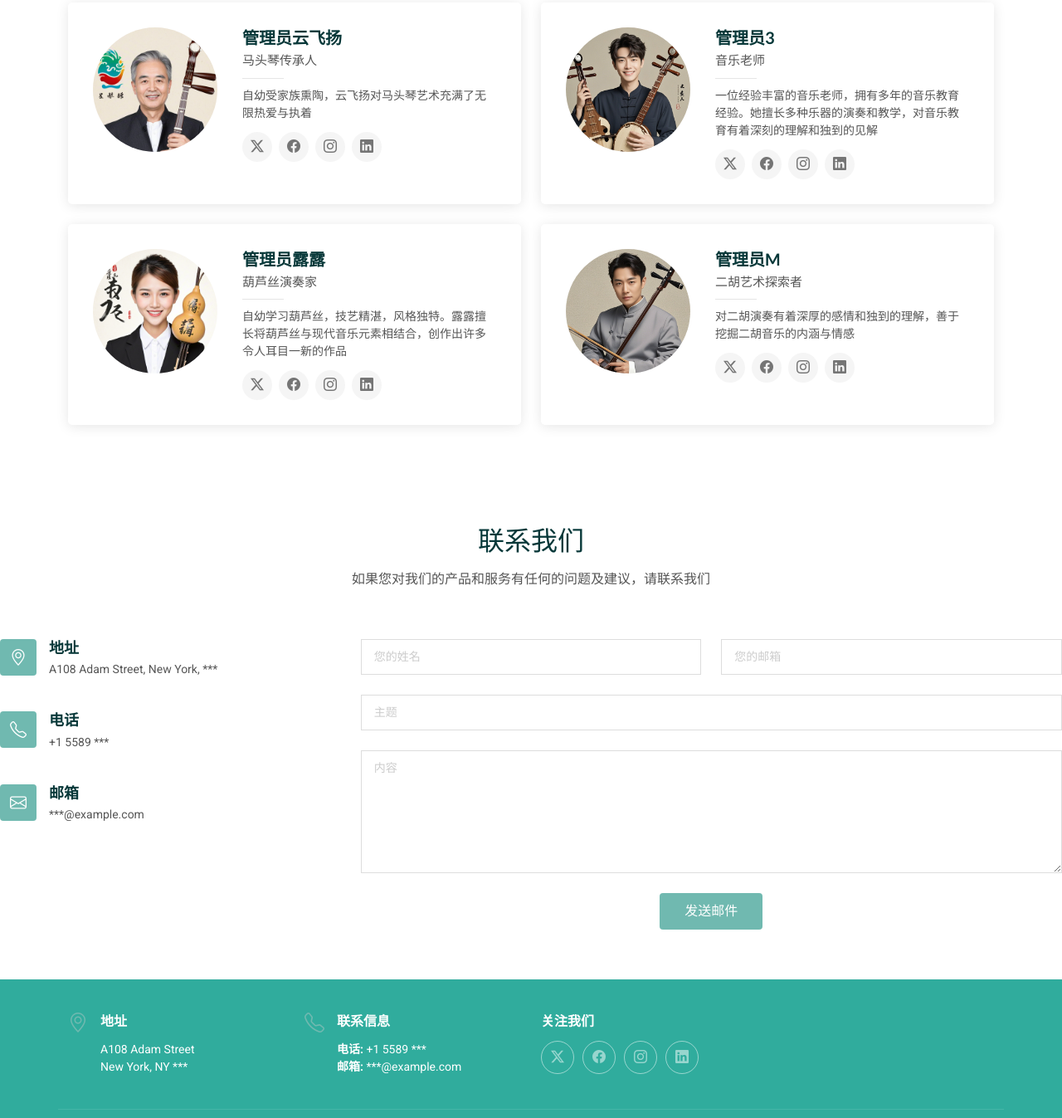
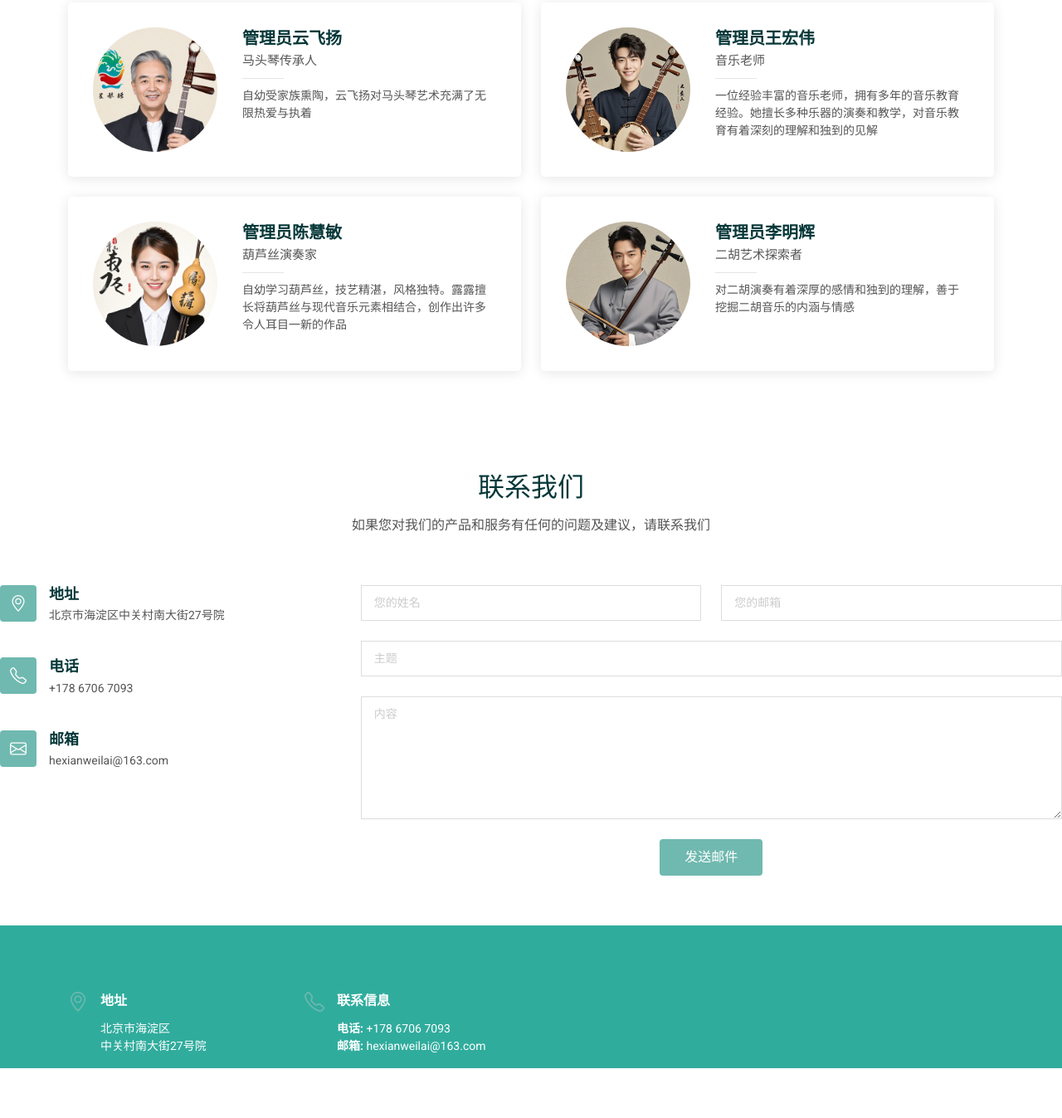
Before and after one commit to Yayaya-yxy/hxwl, a plain HTML site: page index.html in a window 1280 px wide. Shown: the part 4127-5474 px from the top of the page at 83% size. After the commit the page ends 5414 px from the top, so only its background shows below. Drawn offline with Linux system fonts and the light colour scheme.

Commit message:
Update index.html

```diff
--- a/index.html
+++ b/index.html
@@ -271,9 +271,9 @@
               <h3>初级会员</h3>
               <h4><sup>￥</sup>29<span> / 月</span></h4>
               <ul>
-                <li>*首民歌曲库</li>
-                <li>*首乐器音色库</li>
-                <li>*条音轨</li>
+                <li>219首民歌曲库</li>
+                <li>119首乐器音色库</li>
+                <li>69条音轨</li>
                 <li class="na">高级功能使用权</li>
               </ul>
               <div class="btn-wrap">
@@ -288,9 +288,9 @@
               <h3>中级会员</h3>
               <h4><sup>￥</sup>59<span> / 月</span></h4>
               <ul>
-                <li>*首民歌曲库</li>
-                <li>*首乐器音色库</li>
-                <li>*条音轨</li>
+                <li>419首民歌曲库</li>
+                <li>319首乐器音色库</li>
+                <li>219条音轨</li>
                 <li class="na">高级功能使用权</li>
               </ul>
               <div class="btn-wrap">
@@ -304,9 +304,9 @@
               <h3>高级会员</h3>
               <h4><sup>￥</sup>79<span> / 月</span></h4>
               <ul>
-                <li>*首民歌曲库</li>
-                <li>*首乐器音色库</li>
-                <li>*条音轨</li>
+                <li>所有民歌曲库</li>
+                <li>所有乐器音色库</li>
+                <li>所有音轨</li>
                 <li>高级功能使用权</li>
               </ul>
               <div class="btn-wrap">
@@ -410,10 +410,7 @@
                 <span>马头琴传承人</span>
                 <p>自幼受家族熏陶，云飞扬对马头琴艺术充满了无限热爱与执着</p>
                 <div class="social">
-                  <a href=""><i class="bi bi-twitter-x"></i></a>
-                  <a href=""><i class="bi bi-facebook"></i></a>
-                  <a href=""><i class="bi bi-instagram"></i></a>
-                  <a href=""> <i class="bi bi-linkedin"></i> </a>
+
                 </div>
               </div>
             </div>
@@ -423,14 +420,11 @@
             <div class="team-member d-flex align-items-start">
               <div class="pic"><img src="assets/img/team/team-2.jpg" class="img-fluid" alt=""></div>
               <div class="member-info">
-                <h4>管理员3</h4>
+                <h4>管理员王宏伟</h4>
                 <span>音乐老师</span>
                 <p>一位经验丰富的音乐老师，拥有多年的音乐教育经验。她擅长多种乐器的演奏和教学，对音乐教育有着深刻的理解和独到的见解</p>
                 <div class="social">
-                  <a href=""><i class="bi bi-twitter-x"></i></a>
-                  <a href=""><i class="bi bi-facebook"></i></a>
-                  <a href=""><i class="bi bi-instagram"></i></a>
-                  <a href=""> <i class="bi bi-linkedin"></i> </a>
+
                 </div>
               </div>
             </div>
@@ -440,14 +434,11 @@
             <div class="team-member d-flex align-items-start">
               <div class="pic"><img src="assets/img/team/team-3.jpg" class="img-fluid" alt=""></div>
               <div class="member-info">
-                <h4>管理员露露</h4>
+                <h4>管理员陈慧敏</h4>
                 <span>葫芦丝演奏家</span>
                 <p>自幼学习葫芦丝，技艺精湛，风格独特。露露擅长将葫芦丝与现代音乐元素相结合，创作出许多令人耳目一新的作品</p>
                 <div class="social">
-                  <a href=""><i class="bi bi-twitter-x"></i></a>
-                  <a href=""><i class="bi bi-facebook"></i></a>
-                  <a href=""><i class="bi bi-instagram"></i></a>
-                  <a href=""> <i class="bi bi-linkedin"></i> </a>
+
                 </div>
               </div>
             </div>
@@ -457,14 +448,11 @@
             <div class="team-member d-flex align-items-start">
               <div class="pic"><img src="assets/img/team/team-4.jpg" class="img-fluid" alt=""></div>
               <div class="member-info">
-                <h4>管理员M</h4>
+                <h4>管理员李明辉</h4>
                 <span>二胡艺术探索者</span>
                 <p>对二胡演奏有着深厚的感情和独到的理解，善于挖掘二胡音乐的内涵与情感</p>
                 <div class="social">
-                  <a href=""><i class="bi bi-twitter-x"></i></a>
-                  <a href=""><i class="bi bi-facebook"></i></a>
-                  <a href=""><i class="bi bi-instagram"></i></a>
-                  <a href=""> <i class="bi bi-linkedin"></i> </a>
+
                 </div>
               </div>
             </div>
@@ -492,7 +480,7 @@
               <i class="bi bi-geo-alt flex-shrink-0"></i>
               <div>
                 <h3>地址</h3>
-                <p>A108 Adam Street, New York, ***</p>
+                <p>北京市海淀区中关村南大街27号院</p>
               </div>
             </div><!-- End Info Item -->
 
@@ -500,7 +488,7 @@
               <i class="bi bi-telephone flex-shrink-0"></i>
               <div>
                 <h3>电话</h3>
-                <p>+1 5589 ***</p>
+                <p>+178 6706 7093</p>
               </div>
             </div><!-- End Info Item -->
 
@@ -508,7 +496,7 @@
               <i class="bi bi-envelope flex-shrink-0"></i>
               <div>
                 <h3>邮箱</h3>
-                <p>***@example.com</p>
+                <p>hexianweilai@163.com</p>
               </div>
             </div><!-- End Info Item -->
 
@@ -556,14 +544,16 @@
 
   <footer id="footer" class="footer dark-background">
 
+    <footer id="footer" class="footer dark-background">
+
     <div class="container">
       <div class="row gy-3">
         <div class="col-lg-3 col-md-6 d-flex">
           <i class="bi bi-geo-alt icon"></i>
           <div class="address">
             <h4>地址</h4>
-            <p>A108 Adam Street</p>
-            <p>New York, NY ***</p>
+            <p>北京市海淀区</p>
+            <p>中关村南大街27号院</p>
             <p></p>
           </div>
 
@@ -574,35 +564,13 @@
           <div>
             <h4>联系信息</h4>
             <p>
-              <strong>电话:</strong> <span>+1 5589 ***</span><br>
-              <strong>邮箱:</strong> <span>***@example.com</span><br>
+              <strong>电话:</strong> <span>+178 6706 7093</span><br>
+              <strong>邮箱:</strong> <span>hexianweilai@163.com</span><br>
             </p>
           </div>
         </div>
-
-        <div class="col-lg-3 col-md-6">
-          <h4>关注我们</h4>
-          <div class="social-links d-flex">
-            <a href="#" class="twitter"><i class="bi bi-twitter-x"></i></a>
-            <a href="#" class="facebook"><i class="bi bi-facebook"></i></a>
-            <a href="#" class="instagram"><i class="bi bi-instagram"></i></a>
-            <a href="#" class="linkedin"><i class="bi bi-linkedin"></i></a>
-          </div>
-        </div>
-
       </div>
     </div>
-
-    <div class="container copyright text-center mt-4">
-      <div class="credits">
-        <!-- All the links in the footer should remain intact. -->
-        <!-- You can delete the links only if you've purchased the pro version. -->
-        <!-- Licensing information: https://bootstrapmade.com/license/ -->
-        <!-- Purchase the pro version with working PHP/AJAX contact form: [buy-url] -->
-        Designed by <a href="https://bootstrapmade.com/">BootstrapMade</a>
-      </div>
-    </div>
-
   </footer>
 
   <!-- Scroll Top -->
```
